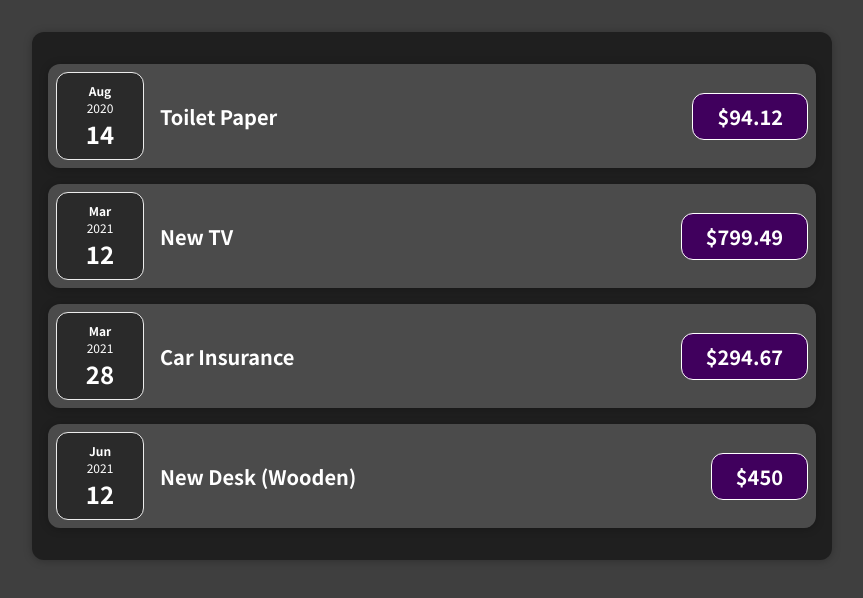
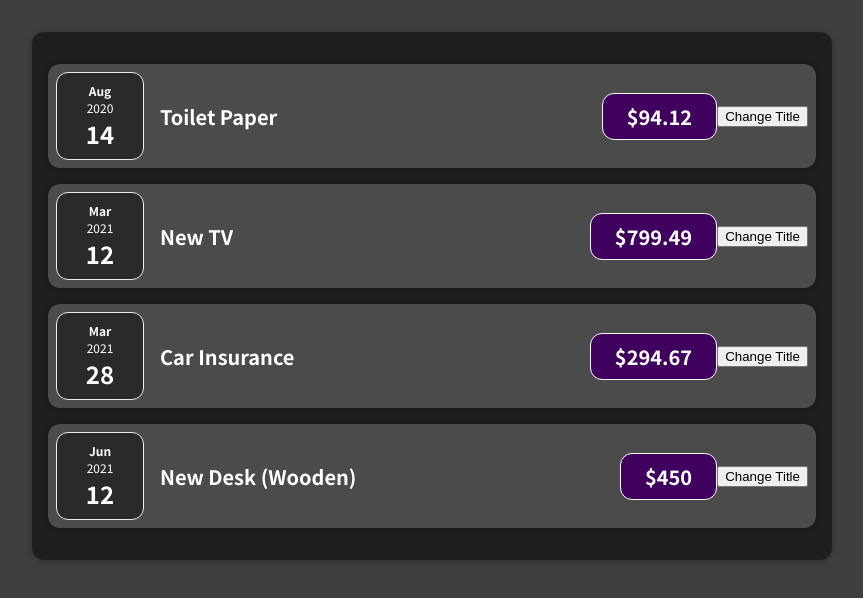
Before and after one commit to LaplacesAngel/react-practice, a JavaScript app in the folder react/Udemy React Course/: page / in a window 1280 px wide. Shown: the top 598 px of the page, without its empty margins (208-1071 px from the left). Built offline with nearby package versions, Linux system fonts and the light colour scheme.

Commit message:
working on states now

```diff
--- a/react/Udemy React Course/src/components/Expenses/ExpenseItem.js
+++ b/react/Udemy React Course/src/components/Expenses/ExpenseItem.js
@@ -3,13 +3,20 @@ import Card from "../UI/Card";
 import "./ExpenseItem.css";
 
 function ExpenseItem(props) {
+  let title = props.title;
+
+  const clickHandler = () => {
+    title = "shouldn't have clicked";
+  };
+
   return (
     <Card className="expense-item">
       <ExpenseDate date={props.date} />
       <div className="expense-item__description">
-        <h2>{props.title}</h2>
+        <h2>{title}</h2>
         <div className="expense-item__price">${props.amount}</div>
       </div>
+      <button onClick={clickHandler}>Change Title</button>
     </Card>
   );
 }
```
